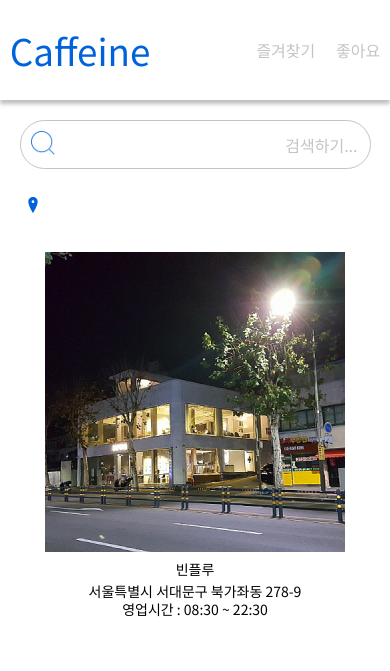
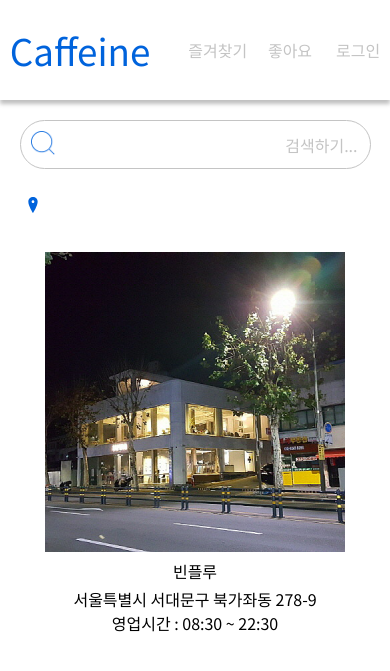
Before and after one commit to dltmdrbtjd/Caffeine, a Flask app: page / in a window 390 px wide. Shown: the top 671 px of the page. Run offline with Flask 2, Linux system fonts and the light colour scheme; some libraries are stand-ins or nearby versions.

Commit message:
메인 페이지 반응형작업 수정

```diff
--- a/static/css/main/main-medium.css
+++ b/static/css/main/main-medium.css
@@ -5,9 +5,6 @@ header.section .logo a {
 
 header.section .menu--tab .tab__main {
     font-size: 1.2rem;
-}
-
-header.section .menu--tab .tab__main:first-child {
     margin-right: 2rem;
 }
 
@@ -52,6 +49,11 @@ header.section .menu--tab .tab__main:first-child {
 }
 
 @media (max-width: 528px) {
+    /* HEADER */
+    header.section .menu--tab .tab__main {
+        margin-right: 1.5rem;
+    }
+
     /* SEARCH */
     .section__search {
         margin: 20px 0;
--- a/static/css/main/main.css
+++ b/static/css/main/main.css
@@ -90,8 +90,12 @@ header.section .menu--tab .tab__main {
     font-size: 2.25rem;
 }
 
-header.section .menu--tab .tab__main:first-child {
-    margin-right: 3rem;
+header.section .menu--tab .tab__main {
+    margin-right: 2rem;
+}
+
+header.section .menu--tab .tab__main:last-child {
+    margin-right: 0;
 }
 
 header.section .menu--tab .tab__main a {
@@ -177,8 +181,8 @@ header.section .menu--tab .tab__main a {
 
 .section__info .info__cafe .cafe__summary {
     text-align: center;
-    line-height: 1.25;
-    font-size: 14px;
+    line-height: 1.5;
+    font-size: 1rem;
 }
 
 .section__info .info__cafe .cafe__summary .cafe__title {
--- a/templates/index.html
+++ b/templates/index.html
@@ -38,6 +38,9 @@
                 </li>
                 <li class="tab__main">
                     <a href="/like">좋아요</a>
+                </li>
+                <li class="tab__main">
+                    <a href="/login">로그인</a>
                 </li>
             </ul>
 
```
